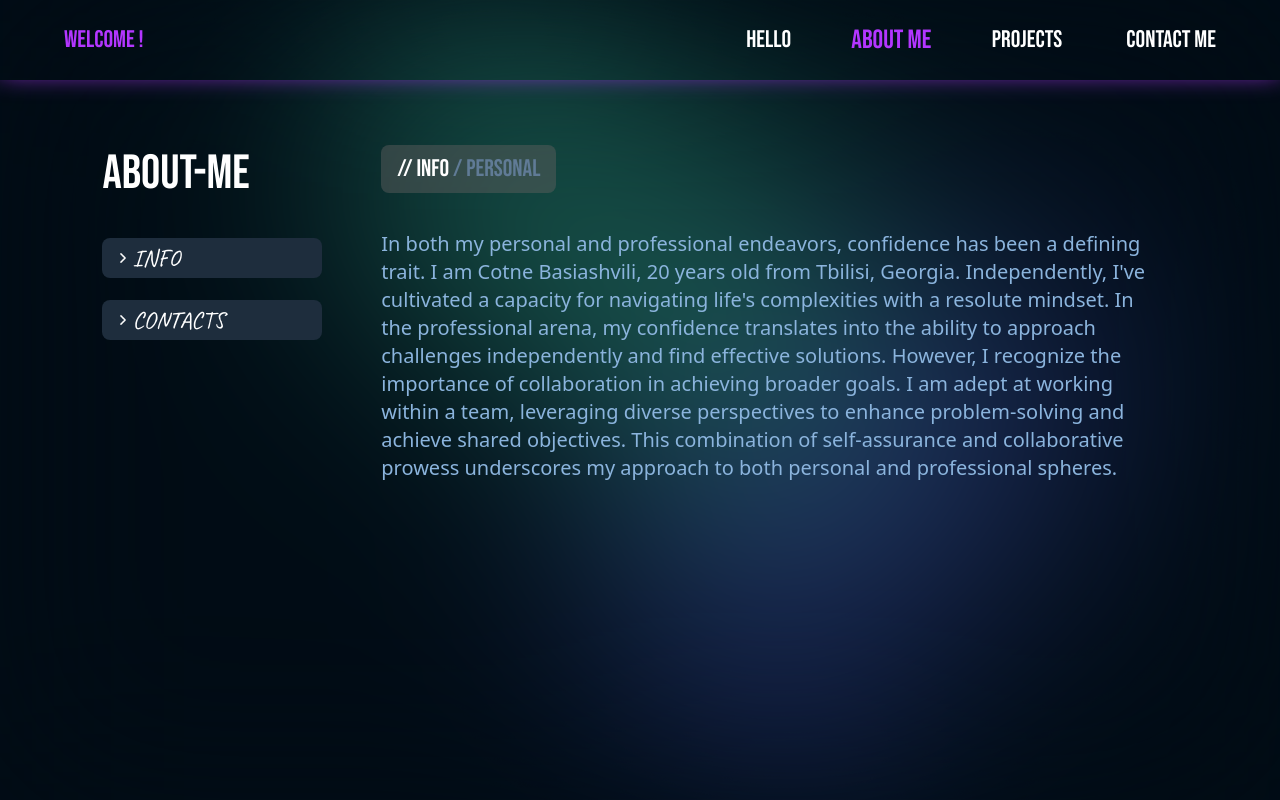
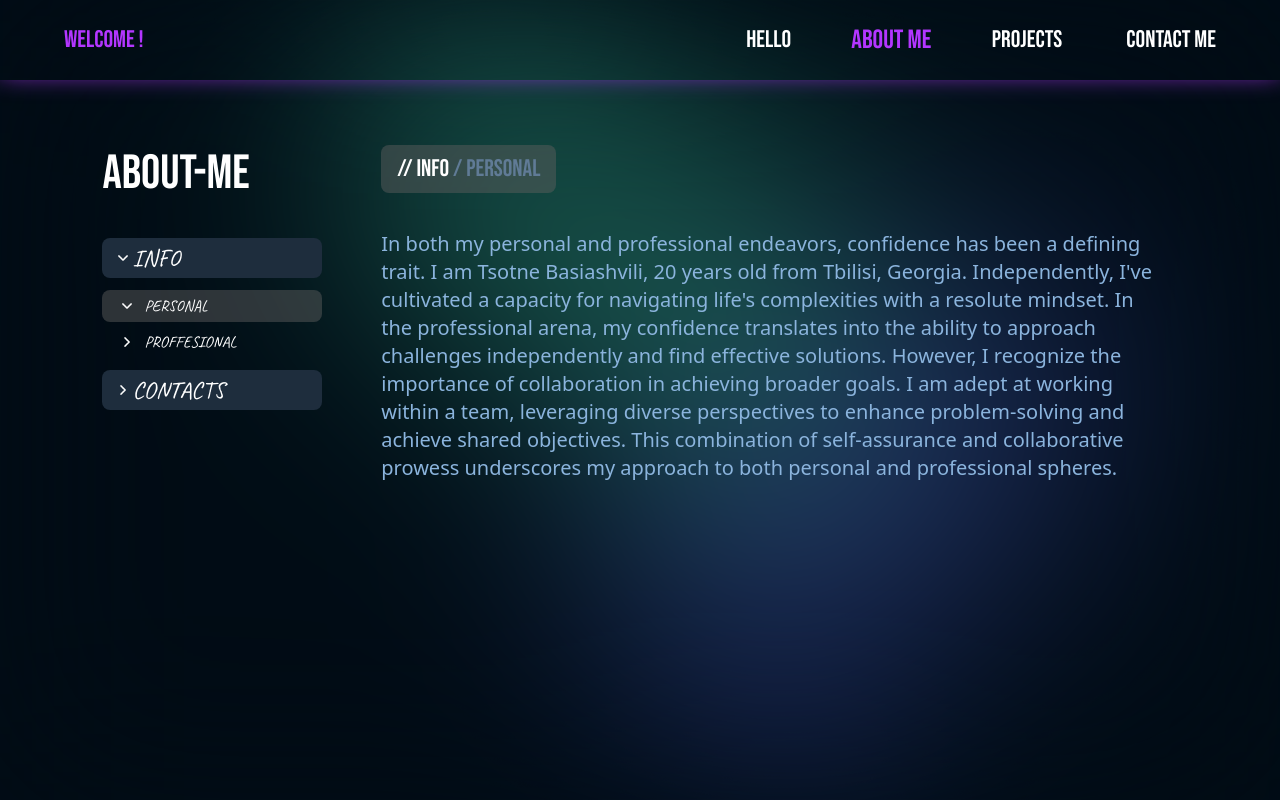
Before and after one commit to Cotne2003/my-portfolio-site, a Next.js app: page /about in a window 1280 px wide. Built offline with nearby package versions, Linux system fonts and the light colour scheme.

Commit message:
fixed some bugs

```diff
--- a/components/about/FirstSection.tsx
+++ b/components/about/FirstSection.tsx
@@ -12,7 +12,7 @@ type Props = {
 };
 
 const FirstSection = ({ persHandler, pers, profHandler, prof }: Props) => {
-  const [info, setInfo] = useState(false);
+  const [info, setInfo] = useState(true);
   const infoHandler = () => {
     setInfo(!info);
   };
--- a/components/about/SecondSection.tsx
+++ b/components/about/SecondSection.tsx
@@ -19,7 +19,7 @@ const SecondSection = ({
   profTab,
 }: Props) => {
   const persTxt =
-    "In both my personal and professional endeavors, confidence has been a defining trait. I am Cotne Basiashvili, 20 years old from Tbilisi, Georgia. Independently, I've cultivated a capacity for navigating life's complexities with a resolute mindset. In the professional arena, my confidence translates into the ability to approach challenges independently and find effective solutions. However, I recognize the importance of collaboration in achieving broader goals. I am adept at working within a team, leveraging diverse perspectives to enhance problem-solving and achieve shared objectives. This combination of self-assurance and collaborative prowess underscores my approach to both personal and professional spheres.";
+    "In both my personal and professional endeavors, confidence has been a defining trait. I am Tsotne Basiashvili, 20 years old from Tbilisi, Georgia. Independently, I've cultivated a capacity for navigating life's complexities with a resolute mindset. In the professional arena, my confidence translates into the ability to approach challenges independently and find effective solutions. However, I recognize the importance of collaboration in achieving broader goals. I am adept at working within a team, leveraging diverse perspectives to enhance problem-solving and achieve shared objectives. This combination of self-assurance and collaborative prowess underscores my approach to both personal and professional spheres.";
   const profTxt =
     "As a junior front-end web developer, I am committed to an ongoing journey of skill enhancement and embracing emerging technologies. While my foray into the expansive realm of tech occurred just a few months ago, I've swiftly demonstrated remarkable adaptability and a keen ability to learn flexibly. Although my solid foundation in IT from Georgian Technology University provided a robust base, my appetite for more adventurous learning experiences prompted me to seek new horizons. In pursuit of these endeavors, I have recently joined a dynamic team, where I look forward to collaborating on exciting projects that not only challenge me but also contribute to my growth as a developer. This decision reflects my eagerness to immerse myself in a stimulating environment, where the synergy of teamwork and innovative projects fosters continuous learning and professional development.";
 
--- a/components/contactPage/ContactPage.tsx
+++ b/components/contactPage/ContactPage.tsx
@@ -37,14 +37,14 @@ const ContactPage = () => {
                 initial={{ opacity: 0, scaleY: 0, originY: 0 }}
                 animate={{ opacity: 1, scaleY: 1, y: 0 }}
                 exit={{ opacity: 0, scaleY: 0, originY: 0 }}
-                transition={{ duration: 0.3 }}
+                transition={{ duration: 0.1 }}
               >
                 <div className="pl-5 flex gap-3 items-center py-1 hover:opacity-50 cursor-pointer max-lg:text-sm">
                   <span>
                     <Image src={link} width={15} alt="" />
                   </span>
                   <a
-                    href="https://www.instagram.com/bassiashvili_cotnee/"
+                    href="https://www.instagram.com/bassiashvili_tsotnee/"
                     target="_blank"
                     className="font-sans"
                   >
@@ -56,7 +56,7 @@ const ContactPage = () => {
                     <Image src={link} width={15} alt="" />
                   </span>
                   <a
-                    href="https://www.linkedin.com/in/cotne-basiashvili-23a532282/"
+                    href="https://www.linkedin.com/in/tsotne-basiashvili-23a532282/"
                     target="_blank"
                     className="font-sans"
                   >
--- a/components/home/HomePage.tsx
+++ b/components/home/HomePage.tsx
@@ -87,7 +87,7 @@ const HomePage = () => {
               } as CSSProperties
             }
           >
-            <span className="text-white">i am </span>Cotne Basiashvili
+            <span className="text-white">i am </span>Tsotne Basiashvili
           </motion.h1>
           <motion.h2
             className="text-xl font-normal w-[696px] max-[1439px]:text-base max-[1439px]:w-[500px] max-md:w-full max-lg:w-[400px]"
@@ -127,7 +127,7 @@ const HomePage = () => {
           </h3>
           <div className="flex justify-end gap-7 mt-6 items-center">
             <a
-              href="https://www.instagram.com/bassiashvili_cotnee/"
+              href="https://www.instagram.com/bassiashvili_tsotnee/"
               target="_blank"
             >
               <Image
```
